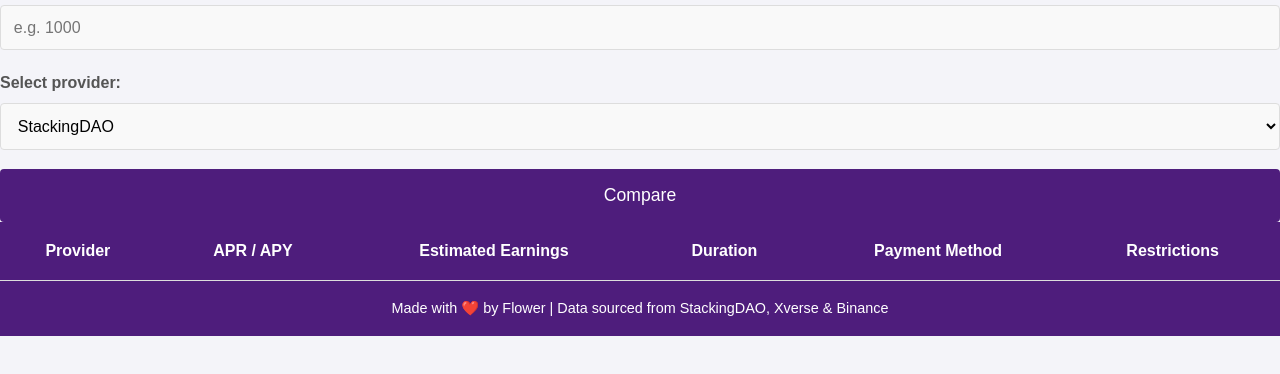
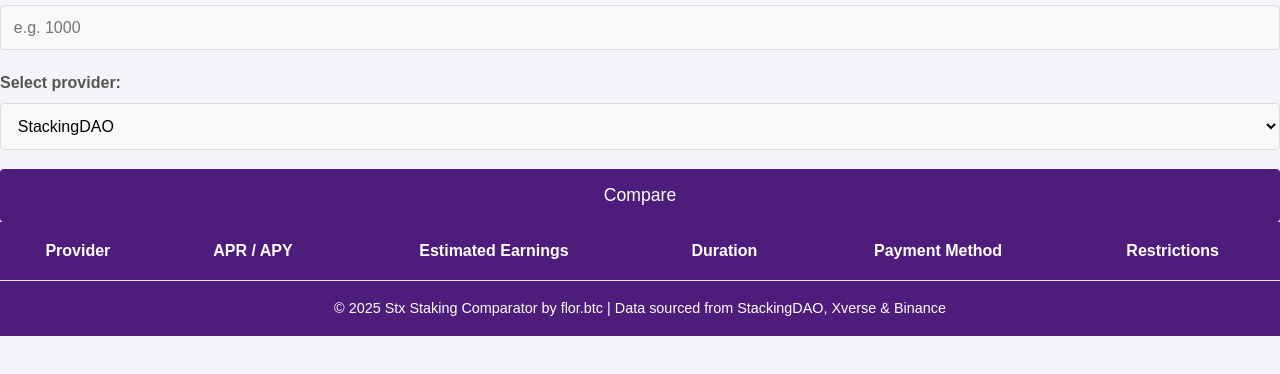
Before and after one commit to flormpecasique/Calculator-stacking, a plain HTML site: page index.html in a window 1280 px wide. Shown: the part 80-454 px from the top of the page. Drawn offline with Linux system fonts and the light colour scheme.

Commit message:
index.html

```diff
--- a/index.html
+++ b/index.html
@@ -44,7 +44,7 @@
         </table>
     </div>
 <footer>
-    <p>Made with ❤️ by Flower | Data sourced from StackingDAO, Xverse & Binance</p>
+    <p>© 2025 Stx Staking Comparator by flor.btc | Data sourced from StackingDAO, Xverse & Binance</p>
 </footer>
 
     <script src="app.js"></script>
```
